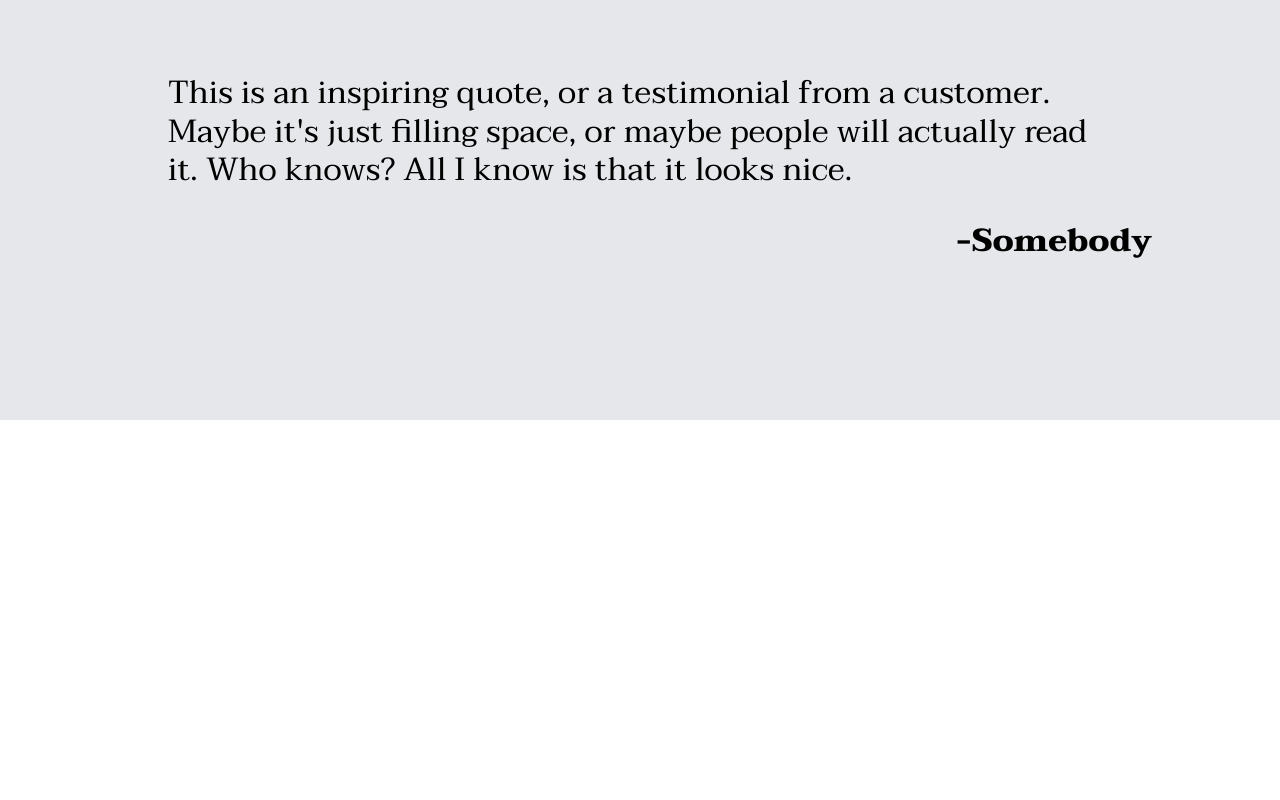
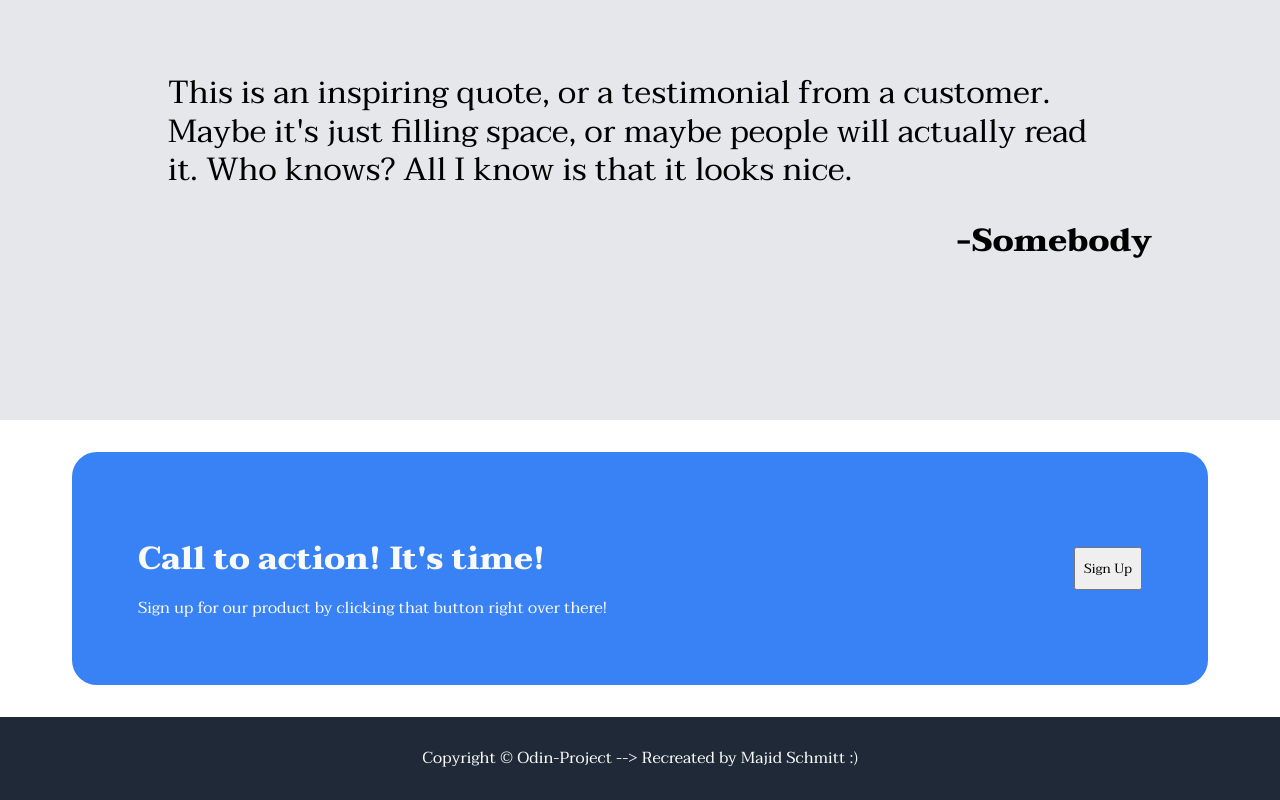
Before and after one commit to mschmitt1999/LandingPage, a plain HTML site: page index.html in a window 1280 px wide. Shown: the part 1099-1899 px from the top of the page. Before the commit the page ends 1519 px from the top, so only its background shows below. Drawn offline with Linux system fonts and the light colour scheme.

Commit message:
CallToActionSection, Footer

```diff
--- a/index.html
+++ b/index.html
@@ -28,7 +28,7 @@
             <div class="heroContent">
                 <h1 class="h1Hero">This Website is awesome!</h1>
                 <p class="heroParagraph">This website has some subtext that goes here under the main title. It's a smaller font and the color is lower contrast.</p>
-                <input id="signUp" type="button" value="Sign Up"/>
+                <input class="signUp" type="button" value="Sign Up"/>
             </div>
 
             <div class="imgPlaceholder">
@@ -79,12 +79,16 @@
 
     <div class="callToSection">
         <div class="callToAction">
-
+            <div class="callToContent">
+                <h1>Call to action! It's time!</h1>
+                Sign up for our product by clicking that button right over there!
+            </div>
+            <input class="signUp" type="button" value="Sign Up"/>
         </div>
     </div>
 
     <div class="footer">
-
+        Copyright © Odin-Project --> Recreated by Majid Schmitt :)
     </div>
 </body>
 </html>
--- a/stylesheets/stylesheet.css
+++ b/stylesheets/stylesheet.css
@@ -31,7 +31,7 @@ h1{
     font-size:32px;
 }
 
-.header, .hero, .infoContainer, .quote, .callToAction{
+.header, .hero, .infoContainer, .quote, .callToSection{
     max-width:1200px;
     /*border:2px solid white;*/
     margin: 0 auto;
@@ -82,8 +82,10 @@ h1{
     color:#F9FAF8;
 
 }
-#signUp{
-    width:60px;
+.signUp{
+    width:fit-content;
+    height:fit-content;
+    padding:8px;
 
 }
 
@@ -148,3 +150,25 @@ a{
     text-align: right;
     font-family:"Taviraj-ExtraBold"
 }
+
+
+
+.callToAction{
+    background-color: #3882f6;
+    border:2px #3882f6 solid;
+    border-radius:25px;
+    margin: 32px;
+    padding: 64px;
+    display:flex;
+    justify-content: space-between;
+    align-items:center;
+    color:#F9FAF8;
+
+}
+
+.footer{
+    text-align: center;
+    padding:32px;
+    background-color: #1F2937;
+    color:#F9FAF8;
+}
```
